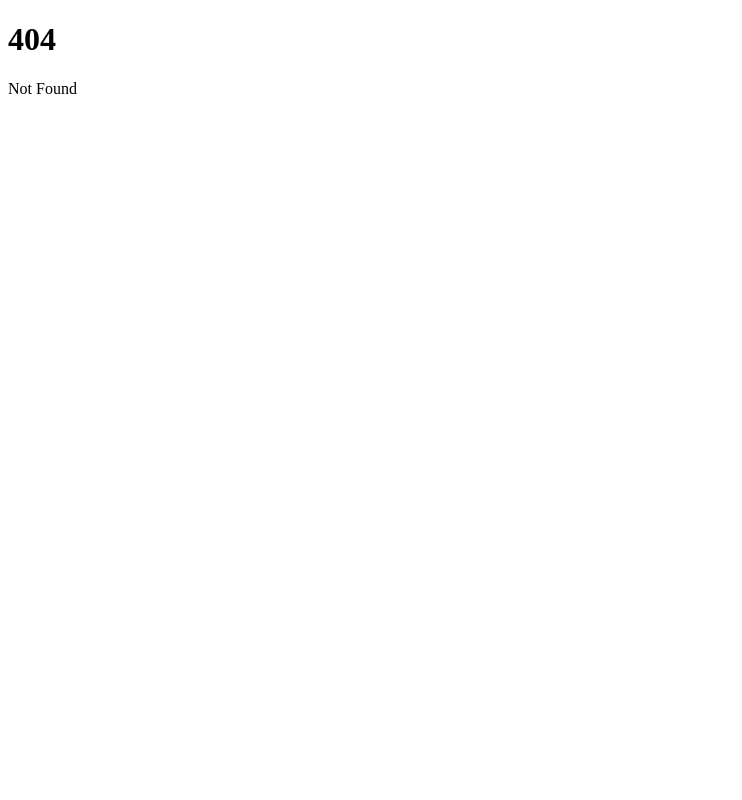
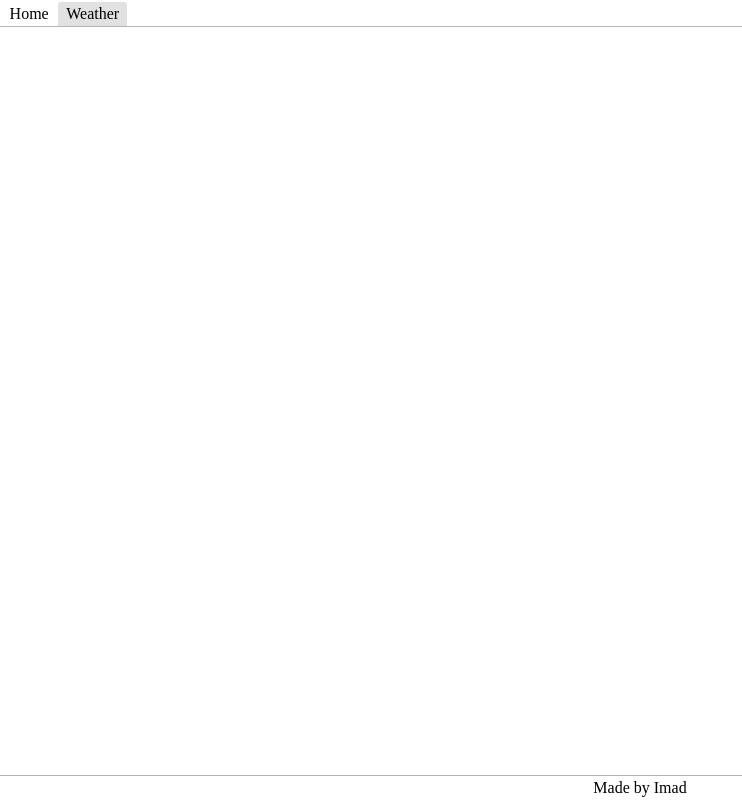
Before and after one commit to Imad-C/imads-demos, a SvelteKit app: page /weather in a window 1280 px wide. Before the commit this address had no page. Shown: the whole page, without its empty margins (0-742 px from the left). Built offline with nearby package versions, Linux system fonts and the light colour scheme.

Commit message:
Add routing and navbar

```diff
--- /dev/null
+++ b/src/app.css
@@ -0,0 +1,83 @@
+/* CSS Reset from https://www.joshwcomeau.com/css/custom-css-reset/ */
+/* 1. Use a more-intuitive box-sizing model */
+*,
+*::before,
+*::after {
+	box-sizing: border-box;
+}
+
+/* 2. Remove default margin */
+* {
+	margin: 0;
+}
+
+/* 3. Enable keyword animations */
+@media (prefers-reduced-motion: no-preference) {
+	html {
+		interpolate-size: allow-keywords;
+	}
+}
+
+body {
+	/* 4. Add accessible line-height */
+	line-height: 1.5;
+	/* 5. Improve text rendering */
+	-webkit-font-smoothing: antialiased;
+}
+
+/* 6. Improve media defaults */
+img,
+picture,
+video,
+canvas,
+svg {
+	display: block;
+	max-width: 100%;
+}
+
+/* 7. Inherit fonts for form controls */
+input,
+button,
+textarea,
+select {
+	font: inherit;
+}
+
+/* 8. Avoid text overflows */
+p,
+h1,
+h2,
+h3,
+h4,
+h5,
+h6 {
+	overflow-wrap: break-word;
+}
+
+/* 9. Improve line wrapping */
+p {
+	text-wrap: pretty;
+}
+h1,
+h2,
+h3,
+h4,
+h5,
+h6 {
+	text-wrap: balance;
+}
+
+/*
+  10. Create a root stacking context
+*/
+#root,
+#__next {
+	isolation: isolate;
+}
+
+/* App CSS */
+:root {
+	--black: rgb(0, 0, 0);
+	--gray: rgb(180, 180, 180);
+	--gray-highlight: rgb(180, 180, 180, 0.4);
+}
--- /dev/null
+++ b/src/routes/+layout.svelte
@@ -0,0 +1,63 @@
+<script>
+	import { page } from '$app/state';
+	import '../app.css';
+
+	const routes = { '/': 'Home', '/weather': 'Weather' };
+</script>
+
+<div class="layout-container">
+	<nav class="navbar">
+		{#each Object.entries(routes) as [route, routeName]}
+			<a class="navbar-link" class:navbar-link-selected={page.url.pathname === route} href={route}
+				>{routeName}</a
+			>
+		{/each}
+	</nav>
+
+	<main class="layout-main">
+		<slot />
+	</main>
+
+	<footer class="footer">
+		<p>Made by Imad</p>
+	</footer>
+</div>
+
+<style>
+	.layout-container {
+		min-height: 100vh;
+		display: flex;
+		flex-direction: column;
+	}
+
+	.layout-main {
+		flex: 1;
+	}
+
+	.navbar {
+		border-bottom: 1px solid var(--gray);
+		display: flex;
+		gap: 0.1rem;
+		padding: 0.1rem 0.1rem 0 0.1rem;
+	}
+
+	.navbar-link {
+		text-decoration: none;
+		color: var(--black);
+		padding: 0 0.5rem;
+		border-radius: 3px 3px 0px 0px;
+	}
+
+	.navbar-link-selected {
+		background: var(--gray-highlight);
+	}
+
+	.navbar-link:hover {
+		background: var(--gray-highlight);
+	}
+
+	.footer {
+		border-top: 1px solid var(--gray);
+		text-align: center;
+	}
+</style>
--- a/src/routes/+page.svelte
+++ b/src/routes/+page.svelte
@@ -1,2 +1,21 @@
-<h1>Welcome to SvelteKit</h1>
-<p>Visit <a href="https://svelte.dev/docs/kit">svelte.dev/docs/kit</a> to read the documentation</p>
+<div class="container">
+	<h1 class="title">Demos</h1>
+	<p>
+		Lorem ipsum dolor sit, amet consectetur adipisicing elit. Repudiandae, maiores, sunt quasi
+		voluptatibus rem dolore praesentium esse neque cum perferendis necessitatibus magnam, asperiores
+		eum odio architecto atque officiis blanditiis aut!
+	</p>
+</div>
+
+<style>
+	.container {
+		display: flex;
+		flex-direction: column;
+		max-width: 900px;
+		margin: 0 auto;
+	}
+
+	.title {
+		text-align: center;
+	}
+</style>
```
Also changed, not shown: src/routes/weather/+page.svelte (added).
